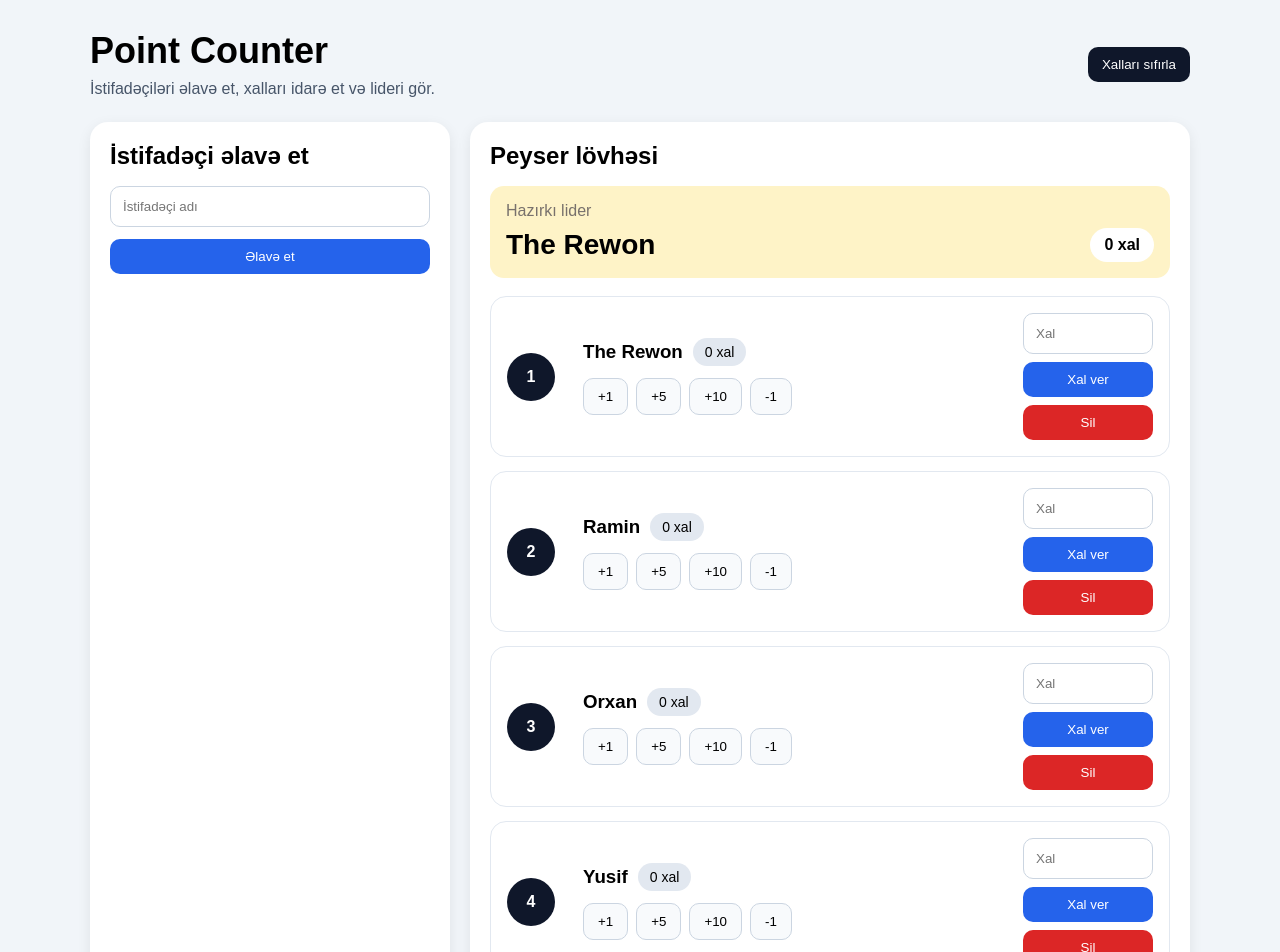
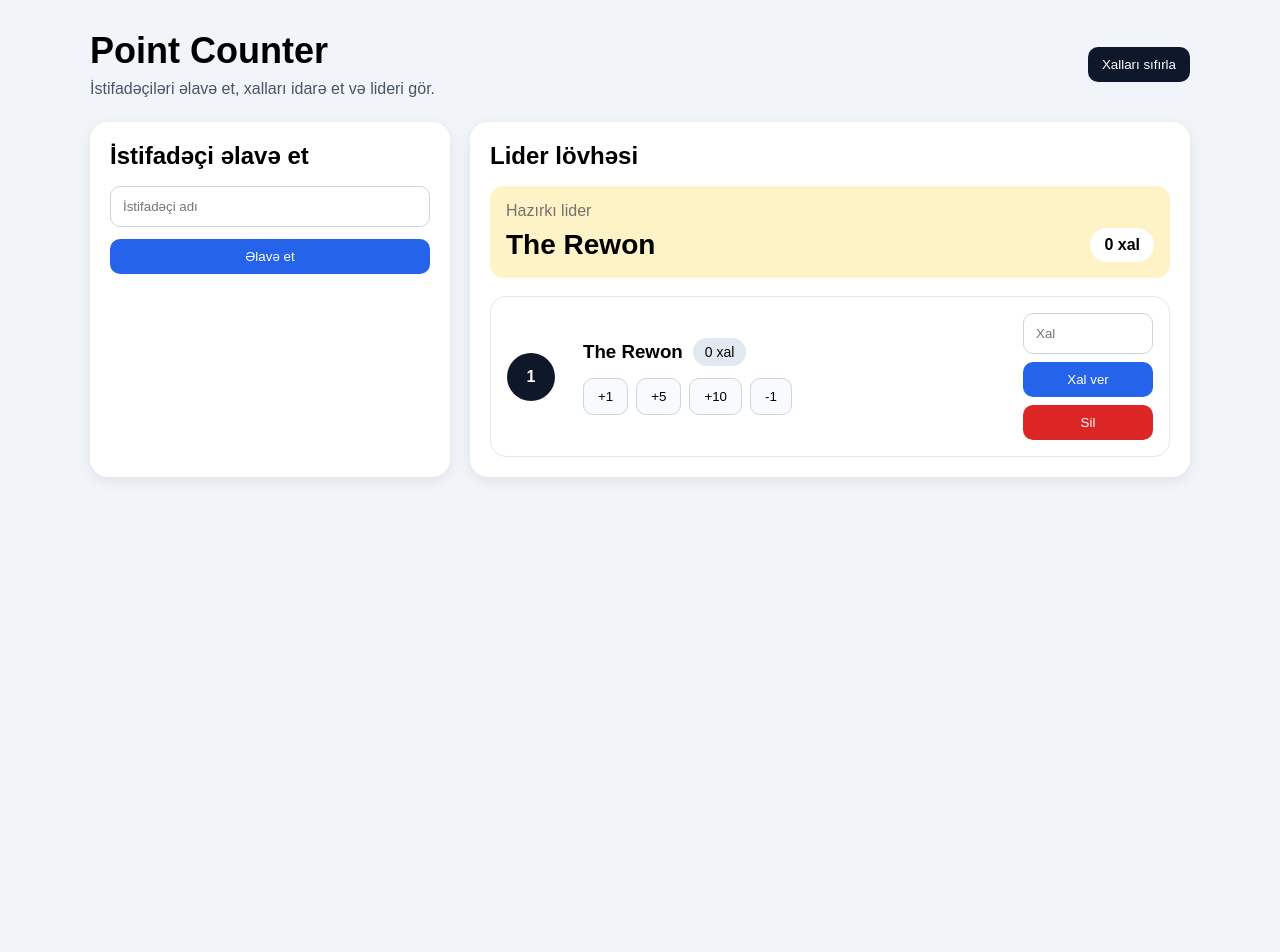
Before and after one commit to therewon/point-counter, a React (Vite) app: page / in a window 1280 px wide. Shown: the top 952 px of the page. After the commit the page ends 800 px from the top, so only its background shows below. Built offline with nearby package versions, Linux system fonts and the light colour scheme.

Commit message:
Remove duplicate players and update leaderboard title
Removed duplicate player entries and updated heading text.

```diff
--- a/src/App.jsx
+++ b/src/App.jsx
@@ -5,9 +5,6 @@ export default function App() {
   const [playerName, setPlayerName] = useState("");
   const [players, setPlayers] = useState([
     { id: 1, name: "The Rewon", score: 0 },
-    { id: 2, name: "Ramin", score: 0 },
-    { id: 2, name: "Orxan", score: 0 },
-    { id: 2, name: "Yusif", score: 0 },
   ]);
   const [scoreInput, setScoreInput] = useState({});
 
@@ -82,7 +79,7 @@ export default function App() {
           </div>
 
           <div className="card leaderboard">
-            <h2>Peyser lövhəsi</h2>
+            <h2>Lider lövhəsi</h2>
 
             {leader && (
               <div className="leader">
```
